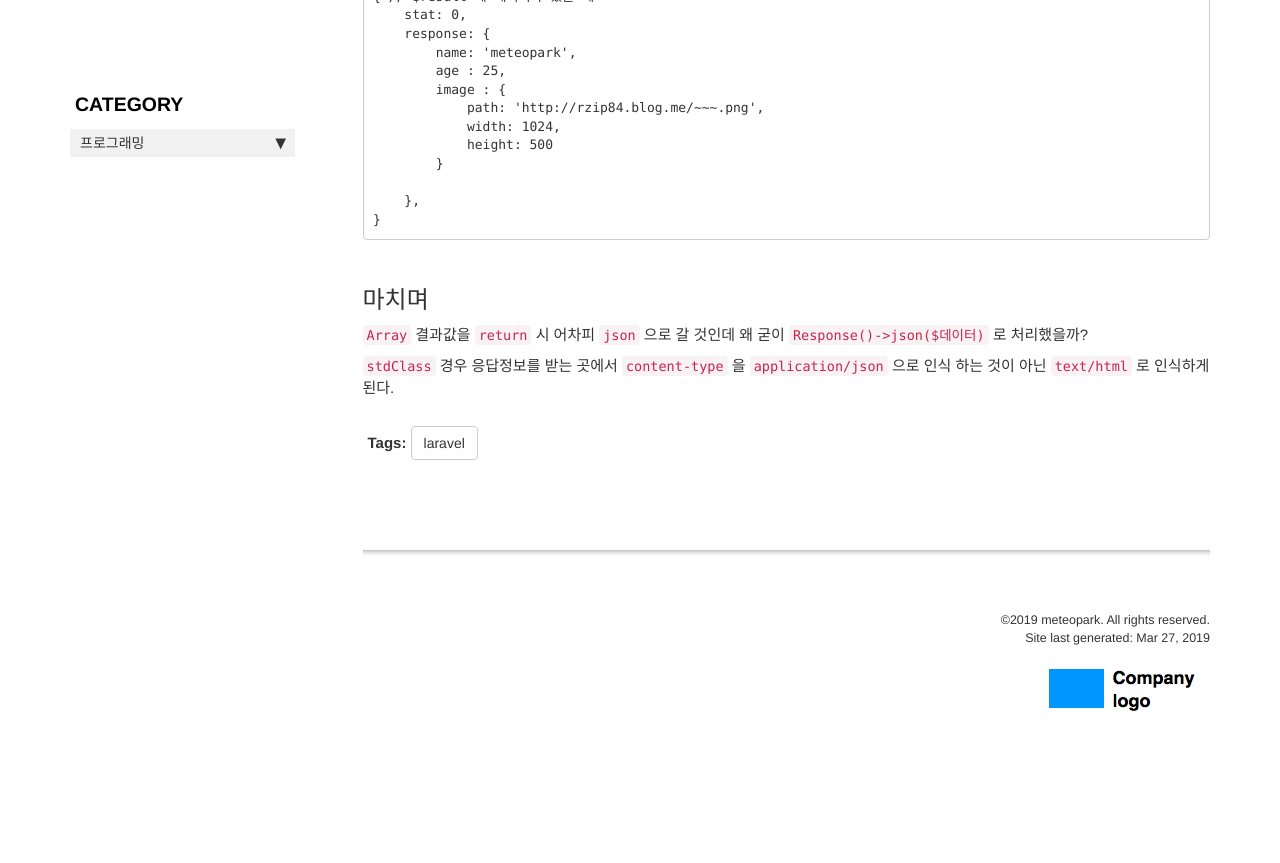
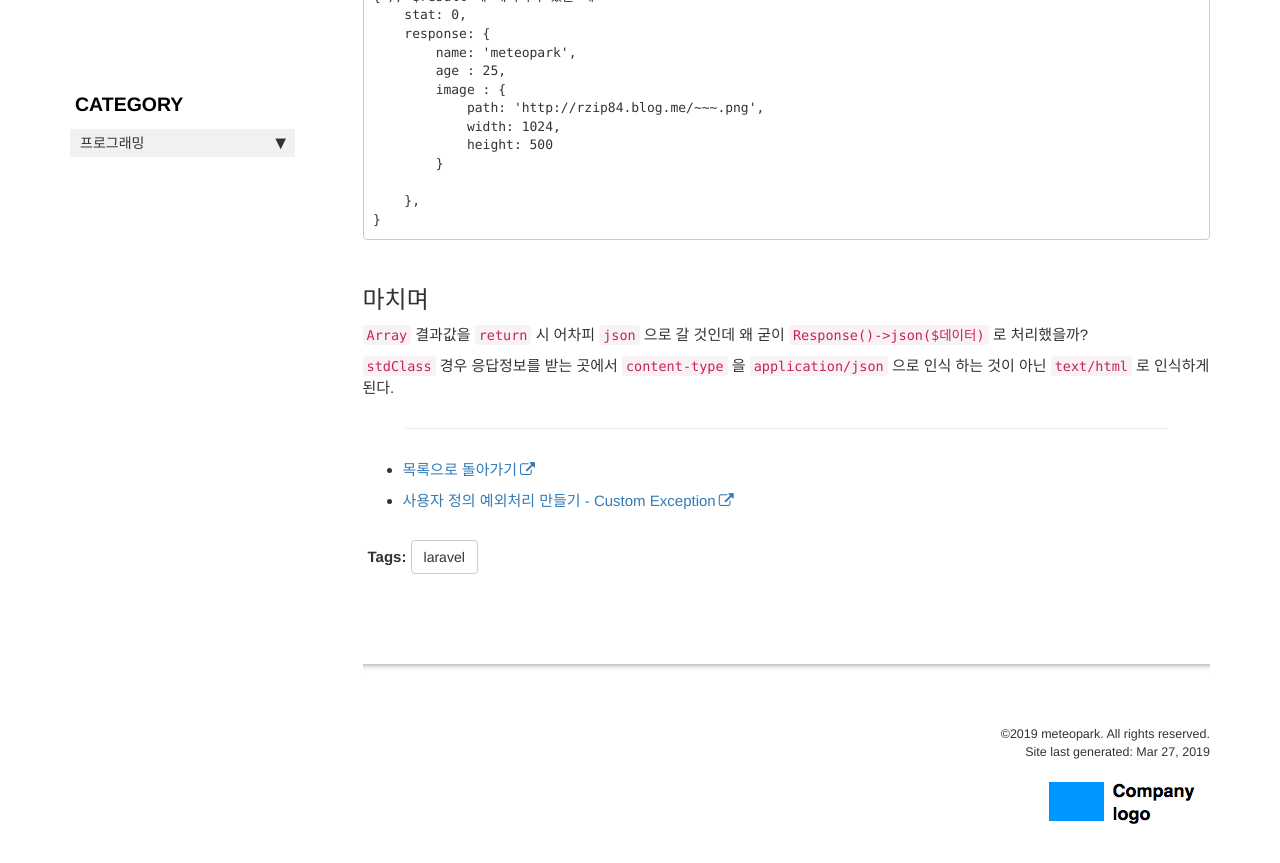
Before and after one commit to meteorpark/meteopark.github.io, a Jekyll site: the page built from pages/meteopark_programming_laravel/response-macros.md, in a window 1280 px wide and 900 px high, scrolled down 3432 px. Shown: the top 863 px of the window. Built offline with Jekyll 4.4.1, drawn with Linux system fonts in a browser that asks for light colours; nearby versions of some CDN libraries; comment, search, counter and statistics services are not loaded; before the commit the page ends 4219 px from its top, so only the background shows below that.

```diff
--- a/pages/meteopark_programming_laravel/response-macros.md
+++ b/pages/meteopark_programming_laravel/response-macros.md
@@ -187,5 +187,8 @@ or
 
 `stdClass` 경우 응답정보를 받는 곳에서 `content-type` 을 `application/json` 으로 인식 하는 것이 아닌 `text/html` 로 인식하게 된다.
 
+- - -
+- [목록으로 돌아가기](https://github.com/meteopark/laravel-core)
+- [사용자 정의 예외처리 만들기 - Custom Exception](https://github.com/meteopark/laravel-core/blob/master/guide/response-custom-exception.md)
 
 {% include links.html %}
```
Also changed, not shown: pages/meteopark_programming_laravel/response-custom-exception.md (+2 -0 lines).
